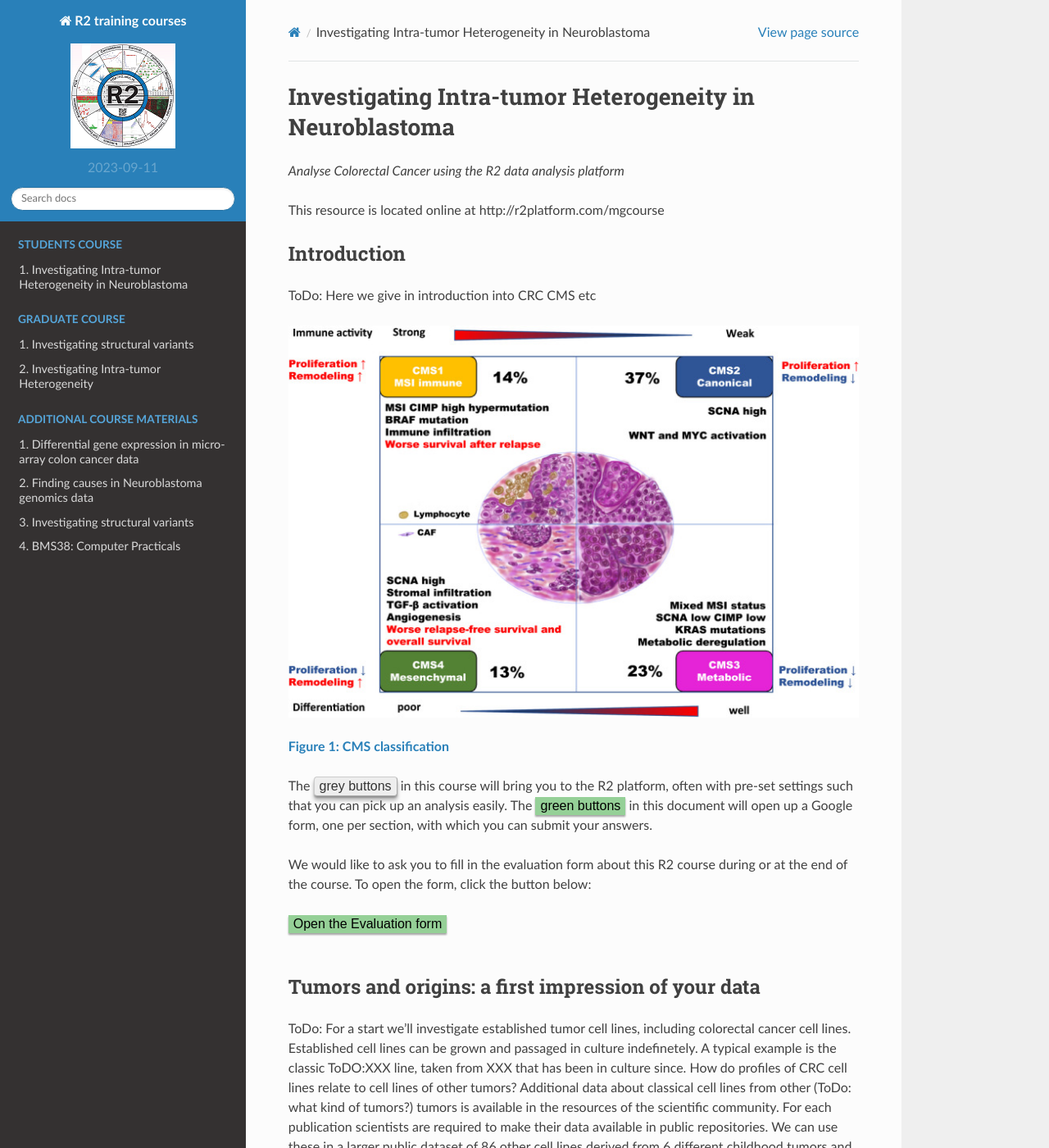
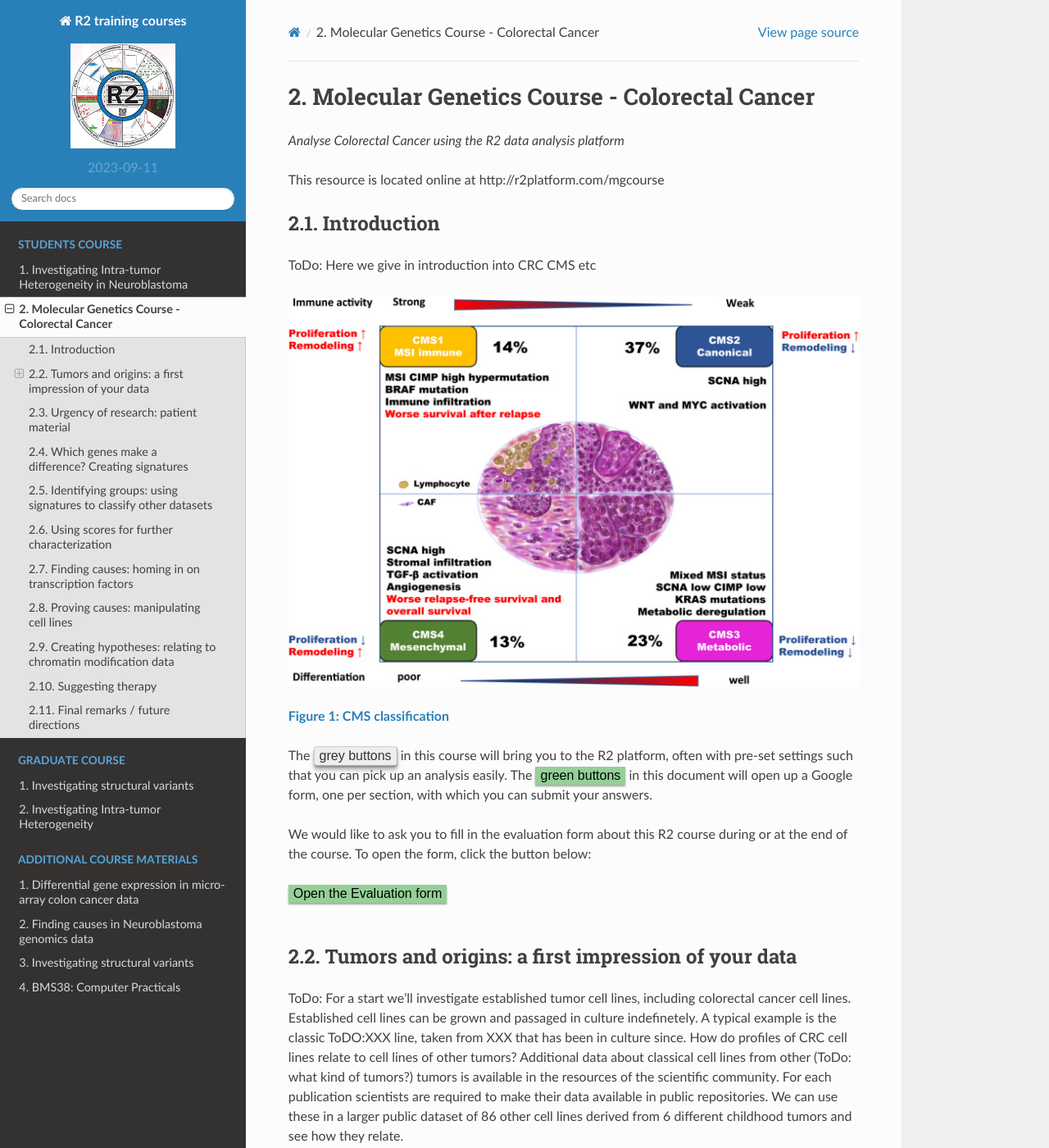
Before and after one commit to antronerds/r2-training-courses, a Sphinx documentation site: the page built from docs/Molecular_Genetics_CRC.md, in a window 1280 px wide and 1400 px high. Shown: the whole window at 82% size. Built offline with Sphinx 7.4.7 and the Read the Docs theme 2.0.0, drawn with Linux system fonts in a browser that asks for light colours; some of the changed text lies outside the part shown.

Commit message:
Adding to the index

```diff
--- a/docs/Molecular_Genetics_CRC.md
+++ b/docs/Molecular_Genetics_CRC.md
@@ -1,9 +1,9 @@
-<a id="investigating_tumor_heterogeneity"> </a>
+<a id="molecular_genetics_crc"> </a>
 
-Investigating Intra-tumor Heterogeneity in Neuroblastoma
+Molecular Genetics Course - Colorectal Cancer
 =================================
 
-*Analyse Colorectal Cancer  using the R2 data analysis platform*
+*Analyse Colorectal Cancer using the R2 data analysis platform*
 
 This resource is located online at http://r2platform.com/mgcourse
 
--- a/docs/index.rst
+++ b/docs/index.rst
@@ -14,6 +14,7 @@ Copyright (c) 2006-2023 Jan Koster
    :caption: Students Course
 
    Investigating_Tumor_Heterogeneity_student_version
+   Molecular_Genetics_CRC
 
 .. toctree::
    :maxdepth: 2
```
